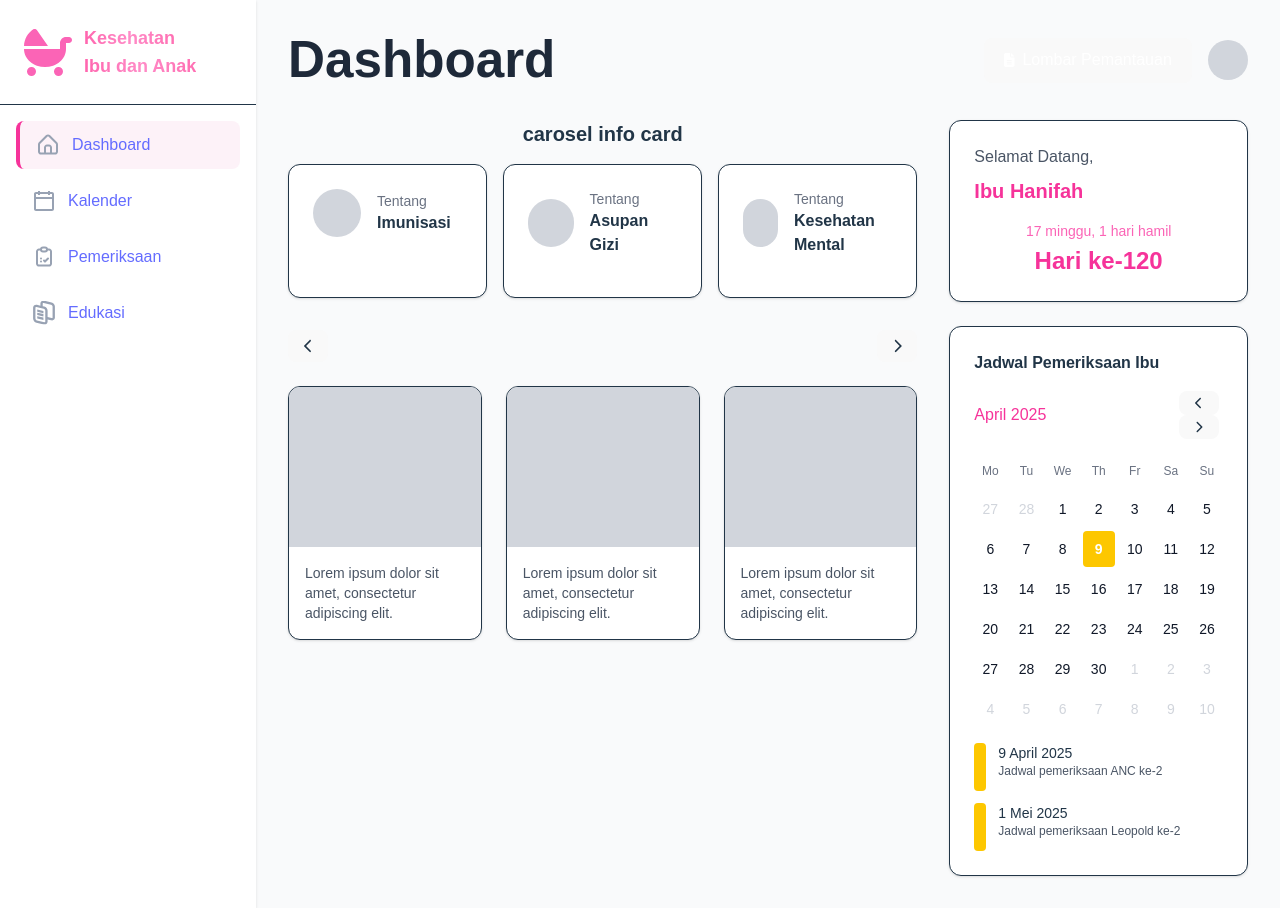
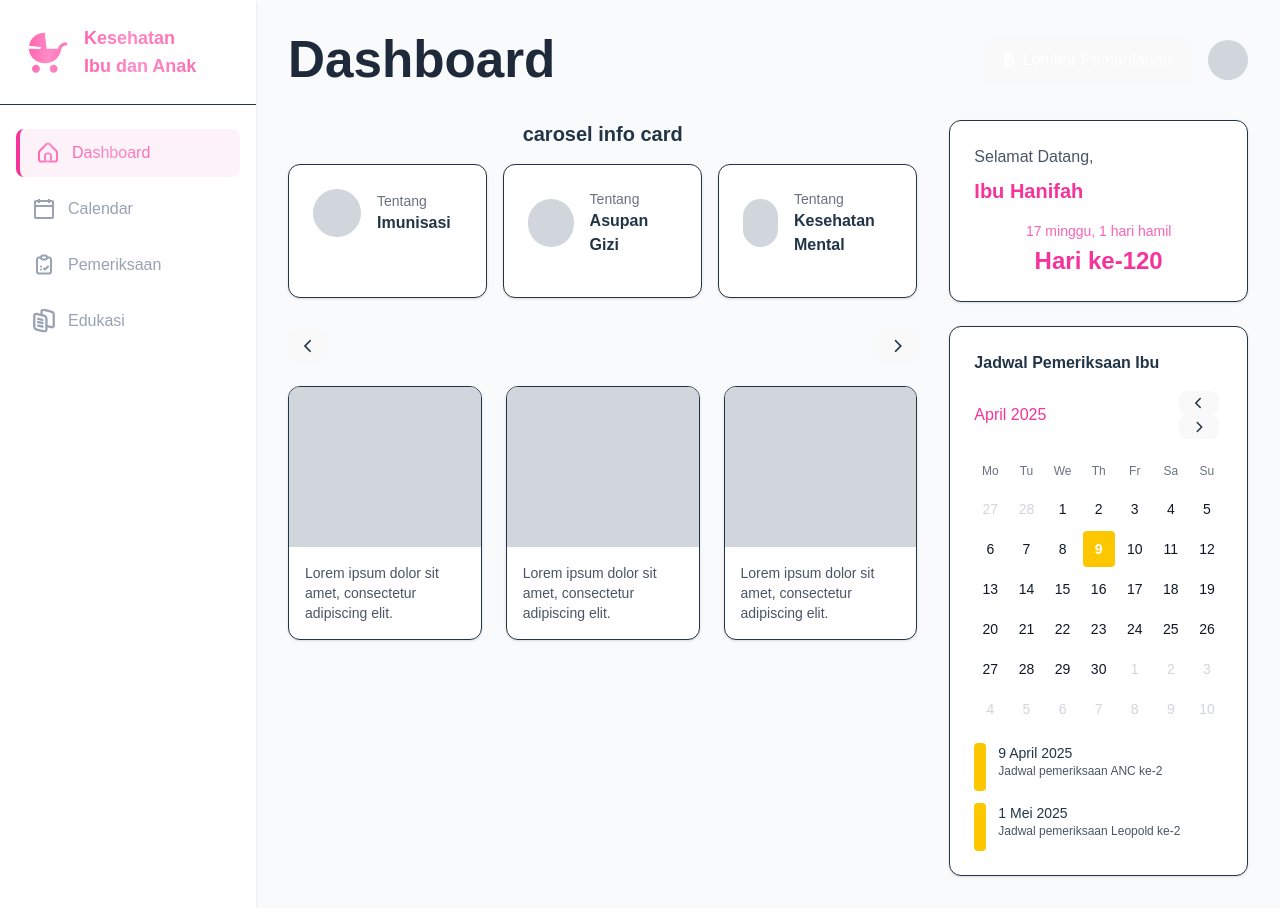
Before and after one commit to kia-digital/kia-digital-frontend, a React (Vite) app: page /dashboard in a window 1280 px wide. Built offline with nearby package versions, Linux system fonts and the light colour scheme.

Commit message:
Add sidebar component

```diff
--- a/src/App.css
+++ b/src/App.css
@@ -3,6 +3,7 @@
 :root {
   --primary-color: #ff6fb3;
   --secondary-color: #fbd333;
+  --tertiary-color: #98a2b3;
   --success-color: #32d583;
   --danger-color: #f45959;
   --info-color: #2d68f8;
--- a/src/App.tsx
+++ b/src/App.tsx
@@ -1,17 +1,20 @@
 import { BrowserRouter as Router, Route, Routes } from "react-router-dom";
 import Auth from "./pages/Auth.tsx";
 import Dashboard from "./pages/Dashboard.tsx";
+import { DashboardProvider } from "./contexts/DashboardContext.tsx";
 import "./App.css";
 
 function App() {
   return (
     <>
+      <DashboardProvider>
         <Router>
           <Routes>
             <Route path="/" element={<Auth />} />
             <Route path="/dashboard" element={<Dashboard />} />
           </Routes>
         </Router>
+      </DashboardProvider>
     </>
   );
 }
--- /dev/null
+++ b/src/components/Sidebar.tsx
@@ -0,0 +1,165 @@
+import { useContext } from "react";
+
+import { DashboardContext } from "../contexts/DashboardContext";
+
+// Assets
+import strollerIcon from "../assets/stroller.svg";
+import dashboardIcon from "../assets/dashboard.svg";
+import dashboardActiveIcon from "../assets/dashboard_active.svg";
+import calendarIcon from "../assets/calendar.svg";
+import calendarActiveIcon from "../assets/calendar_active.svg";
+import pemeriksaanIcon from "../assets/pemeriksaan.svg";
+import pemeriksaanActiveIcon from "../assets/pemeriksaan_active.svg";
+import edukasiIcon from "../assets/edukasi.svg";
+import edukasiActiveIcon from "../assets/edukasi_active.svg";
+
+function Sidebar() {
+  const context = useContext(DashboardContext);
+  if (!context) {
+    return null;
+  }
+  const { activeTab, setActiveTab } = context;
+  return (
+    <>
+      <div className="w-64 bg-white shadow-sm">
+        {/* Logo */}
+        <div className="p-6 border-b">
+          <div className="flex items-center space-x-3">
+            <img src={strollerIcon} alt="Stroller Icon" className="text-5xl" />
+            <div className="leading-tight">
+              <span className="font-bold text-lg text-gradient-primary">
+                Kesehatan
+              </span>
+              <br />
+              <span className="font-bold text-lg text-gradient-primary">
+                Ibu dan Anak
+              </span>
+            </div>
+          </div>
+        </div>
+        <nav className="mt-6">
+          <ul className="space-y-2 px-4">
+            <li>
+              <a
+                href="#"
+                className={`flex items-center space-x-3 px-4 py-3 rounded-lg ${
+                  activeTab === "dashboard"
+                    ? "text-pink-500 bg-pink-50 border-l-4 border-pink-500"
+                    : "text-gray-600 hover:bg-gray-50"
+                }`}
+                onClick={() => setActiveTab("dashboard")}
+              >
+                <img
+                  src={
+                    activeTab === "dashboard"
+                      ? dashboardActiveIcon
+                      : dashboardIcon
+                  }
+                  alt="Dashboard Icon"
+                  className="w-6 h-6"
+                />
+                <span
+                  className={
+                    activeTab === "dashboard"
+                      ? "font-medium text-gradient-primary"
+                      : "text-[var(--tertiary-color)]"
+                  }
+                >
+                  Dashboard
+                </span>
+              </a>
+            </li>
+            <li>
+              <a
+                href="#"
+                className={`flex items-center space-x-3 px-4 py-3 rounded-lg ${
+                  activeTab === "calendar"
+                    ? "text-pink-500 bg-pink-50 border-l-4 border-pink-500"
+                    : "text-gray-600 hover:bg-gray-50"
+                }`}
+                onClick={() => setActiveTab("calendar")}
+              >
+                <img
+                  src={
+                    activeTab === "calendar" ? calendarActiveIcon : calendarIcon
+                  }
+                  alt="Calendar Icon"
+                  className="w-6 h-6"
+                />
+                <span
+                  className={
+                    activeTab === "calendar"
+                      ? "font-medium text-gradient-primary"
+                      : "text-[var(--tertiary-color)]"
+                  }
+                >
+                  Calendar
+                </span>
+              </a>
+            </li>
+            <li>
+              <a
+                href="#"
+                className={`flex items-center space-x-3 px-4 py-3 rounded-lg ${
+                  activeTab === "pemeriksaan"
+                    ? "text-pink-500 bg-pink-50 border-l-4 border-pink-500"
+                    : "text-gray-600 hover:bg-gray-50"
+                }`}
+                onClick={() => setActiveTab("pemeriksaan")}
+              >
+                <img
+                  src={
+                    activeTab === "pemeriksaan"
+                      ? pemeriksaanActiveIcon
+                      : pemeriksaanIcon
+                  }
+                  alt="Pemeriksaan Icon"
+                  className="w-6 h-6"
+                />
+                <span
+                  className={
+                    activeTab === "pemeriksaan"
+                      ? "font-medium text-gradient-primary"
+                      : "text-[var(--tertiary-color)]"
+                  }
+                >
+                  Pemeriksaan
+                </span>
+              </a>
+            </li>
+            <li>
+              <a
+                href="#"
+                className={`flex items-center space-x-3 px-4 py-3 rounded-lg ${
+                  activeTab === "edukasi"
+                    ? "text-pink-500 bg-pink-50 border-l-4 border-pink-500"
+                    : "text-gray-600 hover:bg-gray-50"
+                }`}
+                onClick={() => setActiveTab("edukasi")}
+              >
+                <img
+                  src={
+                    activeTab === "edukasi" ? edukasiActiveIcon : edukasiIcon
+                  }
+                  alt="Edukasi Icon"
+                  className="w-6 h-6"
+                />
+                <span
+                  className={
+                    activeTab === "edukasi"
+                      ? "font-medium text-gradient-primary"
+                      : "text-[var(--tertiary-color)]"
+                  }
+                >
+                  Edukasi
+                </span>
+              </a>
+            </li>
+          </ul>
+        </nav>
+      </div>
+    </>
+  );
+}
+
+export default Sidebar;
--- /dev/null
+++ b/src/contexts/DashboardContext.tsx
@@ -0,0 +1,21 @@
+import { createContext, useState } from "react";
+import type { ReactNode } from "react";
+
+interface DashboardContextType {
+  activeTab: string;
+  setActiveTab: (tab: string) => void;
+}
+
+export const DashboardContext = createContext<DashboardContextType | undefined>(
+  undefined
+);
+
+export const DashboardProvider = ({ children }: { children: ReactNode }) => {
+  const [activeTab, setActiveTab] = useState("dashboard");
+
+  return (
+    <DashboardContext.Provider value={{ activeTab, setActiveTab }}>
+      {children}
+    </DashboardContext.Provider>
+  );
+};
--- a/src/pages/Dashboard.tsx
+++ b/src/pages/Dashboard.tsx
@@ -8,16 +8,7 @@ import {
   faChevronRight,
 } from "@fortawesome/free-solid-svg-icons";
 import { FontAwesomeIcon } from "@fortawesome/react-fontawesome";
-
-// Assets
-import dashboardIcon from "../assets/dashboard.svg";
-import dashboardActiveIcon from "../assets/dashboard_active.svg";
-import calendarIcon from "../assets/calendar.svg";
-import calendarActiveIcon from "../assets/calendar_active.svg";
-import pemeriksaanIcon from "../assets/pemeriksaan.svg";
-import pemeriksaanActiveIcon from "../assets/pemeriksaan_active.svg";
-import edukasiIcon from "../assets/edukasi.svg";
-import edukasiActiveIcon from "../assets/edukasi_active.svg";
+import Sidebar from "../components/Sidebar";
 
 const Dashboard = () => {
   const [currentDate, setCurrentDate] = useState(new Date(2025, 3, 1)); // April 2025
@@ -91,85 +82,7 @@ const Dashboard = () => {
 
   return (
     <div className="min-h-screen bg-gray-50 flex">
-      {/* Sidebar */}
-      <div className="w-64 bg-white shadow-sm">
-        {/* Logo */}
-        <div className="p-6 border-b">
-          <div className="flex items-center space-x-3">
-            <FontAwesomeIcon
-              icon={faBabyCarriage}
-              className="text-pink-400 text-5xl"
-            />
-            <div className="leading-tight">
-              <span className="font-bold text-lg text-gradient-primary">
-                Kesehatan
-              </span>
-              <br />
-              <span className="font-bold text-lg text-gradient-primary">
-                Ibu dan Anak
-              </span>
-            </div>
-          </div>
-        </div>
-
-        {/* Navigation */}
-        <nav className="p-4">
-          <ul className="space-y-2">
-            <li>
-              <a
-                href="#"
-                className="flex items-center space-x-3 px-4 py-3 text-pink-500 bg-pink-50 rounded-lg border-l-4 border-pink-500"
-              >
-                <img
-                  src={dashboardIcon}
-                  alt="Dashboard Icon"
-                  className="w-6 h-6 bg-primary-color"
-                />
-                <span className="font-medium">Dashboard</span>
-              </a>
-            </li>
-            <li>
-              <a
-                href="#"
-                className="flex items-center space-x-3 px-4 py-3 text-gray-600 hover:bg-gray-50 rounded-lg"
-              >
-                <img
-                  src={calendarIcon}
-                  alt="Calendar Icon"
-                  className="w-6 h-6 bg-primary-color"
-                />
-                <span>Kalender</span>
-              </a>
-            </li>
-            <li>
-              <a
-                href="#"
-                className="flex items-center space-x-3 px-4 py-3 text-gray-600 hover:bg-gray-50 rounded-lg"
-              >
-                <img
-                  src={pemeriksaanIcon}
-                  alt="Pemeriksaan Icon"
-                  className="w-6 h-6 bg-primary-color"
-                />
-                <span>Pemeriksaan</span>
-              </a>
-            </li>
-            <li>
-              <a
-                href="#"
-                className="flex items-center space-x-3 px-4 py-3 text-gray-600 hover:bg-gray-50 rounded-lg"
-              >
-                <img
-                  src={edukasiIcon}
-                  alt="Edukasi Icon"
-                  className="w-6 h-6 bg-primary-color"
-                />
-                <span>Edukasi</span>
-              </a>
-            </li>
-          </ul>
-        </nav>
-      </div>
+      <Sidebar />
 
       {/* Main Content */}
       <div className="flex-1 p-8">
```
Also changed, not shown: src/assets/stroller.svg (added). Lines whose indentation alone changed are shown as unchanged.
